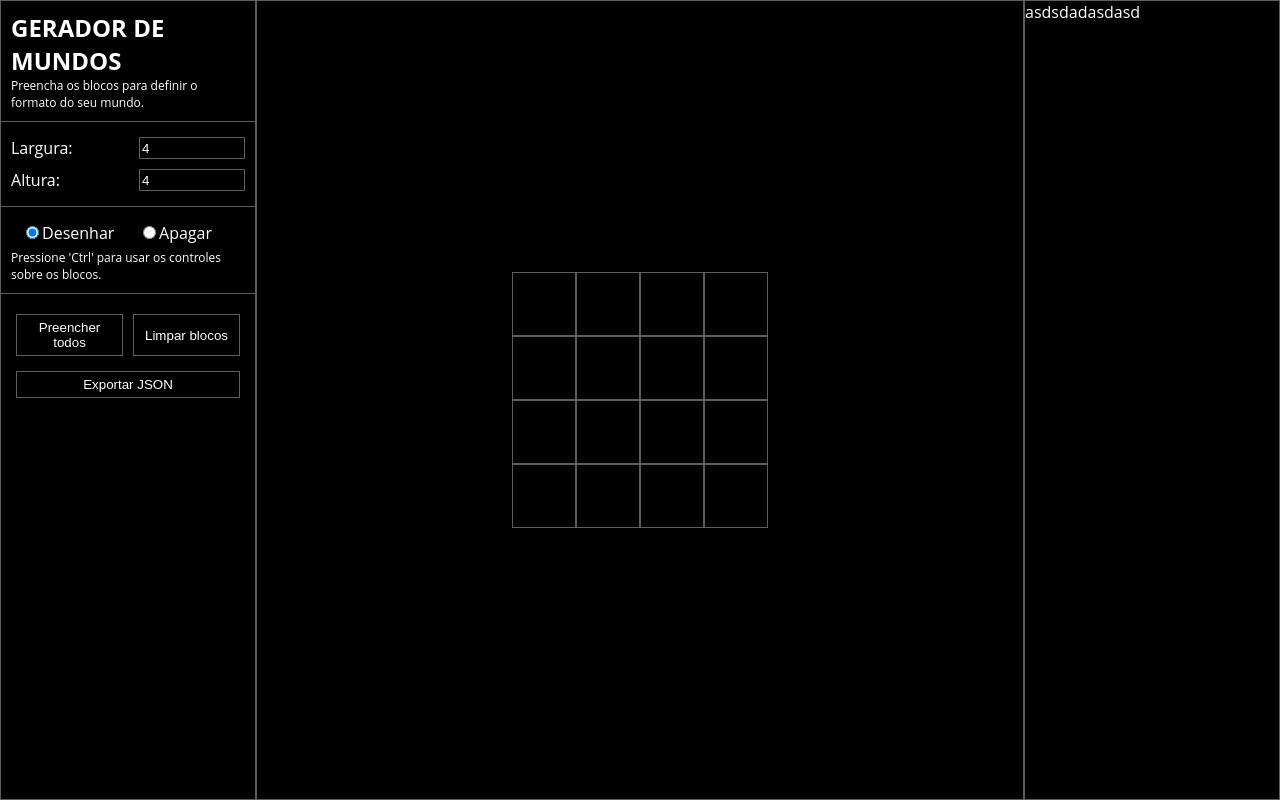
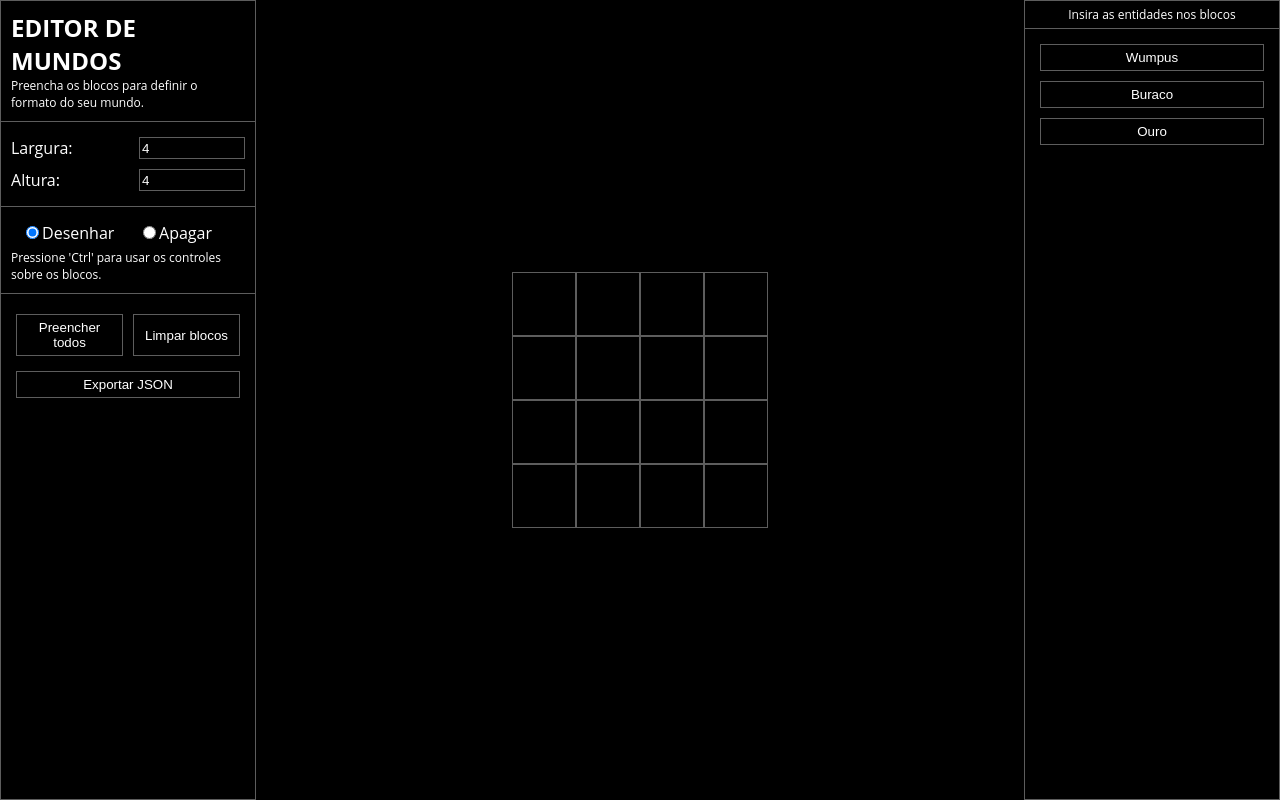
Before and after one commit to williamsdavid5/wumpus-verse-frontend, a React (Vite) app: page / in a window 1280 px wide. Built offline with nearby package versions, Linux system fonts and the light colour scheme.

Commit message:
mais algumas correções de layout antes de adicionar a logica de inserção de entidades

```diff
--- a/src/pages/Mapa.jsx
+++ b/src/pages/Mapa.jsx
@@ -171,7 +171,7 @@ export default function Mapa() {
             <main>
                 <aside className='janelaConfigMapa'>
                     <div className='divControle' style={{ border: 'none' }}>
-                        <h1>GERADOR DE MUNDOS</h1>
+                        <h1>EDITOR DE MUNDOS</h1>
                         <p className='paragrafoInformativo'>Preencha os blocos para definir o formato do seu mundo.</p>
                     </div>
                     <div className='divControle'>
@@ -264,7 +264,12 @@ export default function Mapa() {
                     </div>
                 </section>
                 <aside className='janelaEntidades'>
-                    <p>asdsdadasdasd</p>
+                    <p className='paragrafoInformativo'>Insira as entidades nos blocos</p>
+                    <div className='divControle'>
+                        <button>Wumpus</button>
+                        <button>Buraco</button>
+                        <button>Ouro</button>
+                    </div>
                 </aside>
             </main>
         </>
--- a/src/pages/styles/mapa.css
+++ b/src/pages/styles/mapa.css
@@ -122,7 +122,7 @@ button:hover {
     justify-content: center;
     padding: 8;
     box-sizing: border-box;
-    border: solid 1px var(--bordaCor);
+    /* border: solid 1px var(--bordaCor); */
 }
 
 .mapa-blocos {
@@ -150,7 +150,7 @@ button:hover {
 }
 
 .elemento {
-    margin: 3px;
+    margin: 10%;
     border-radius: 4px;
 }
 
```
